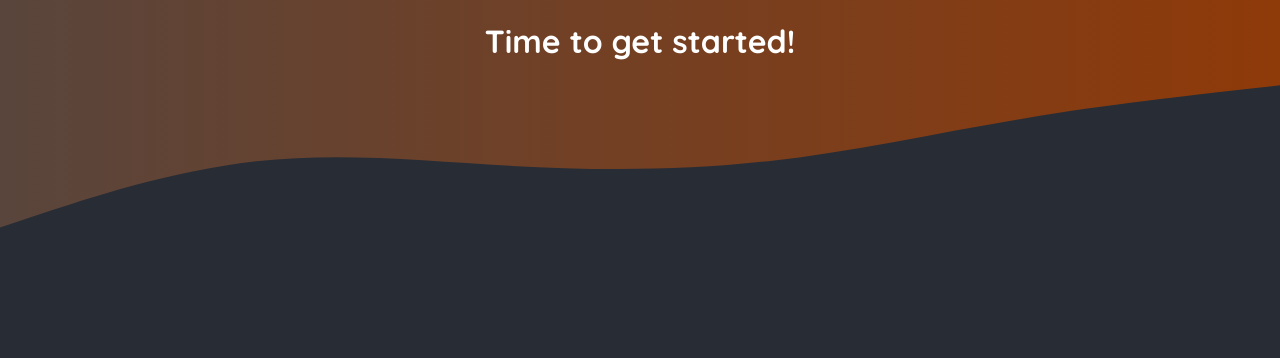
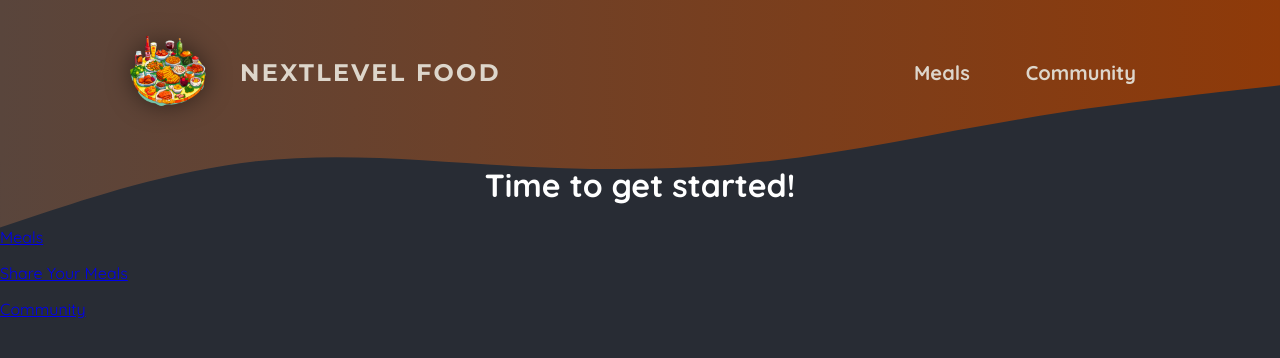
Before and after one commit to daniel-piszcz/foodies, a Next.js app: page / in a window 1280 px wide. Shown: the top 358 px of the page. Built offline with nearby package versions, Linux system fonts and the light colour scheme.

Commit message:
Basic routing and Main Header Component

```diff
--- a/app/layout.js
+++ b/app/layout.js
@@ -1,8 +1,9 @@
-import './globals.css';
+import "./globals.css";
+import MainHeader from "@/components/main-header";
 
 export const metadata = {
-  title: 'NextLevel Food',
-  description: 'Delicious meals, shared by a food-loving community.',
+	title: "NextLevel Food",
+	description: "Delicious meals, shared by a food-loving community.",
 };
 
 export default function RootLayout({ children }) {
@@ -15,20 +16,20 @@
 							<linearGradient id="gradient" x1="0%" y1="0%" x2="100%" y2="0%">
 								<stop
 									offset="0%"
-                  style={{ stopColor: '#59453c', stopOpacity: '1' }}
+									style={{ stopColor: "#59453c", stopOpacity: "1" }}
 								/>
 								<stop
 									offset="100%"
-                  style={{ stopColor: '#8f3a09', stopOpacity: '1' }}
+									style={{ stopColor: "#8f3a09", stopOpacity: "1" }}
 								/>
 							</linearGradient>
 						</defs>
 						<path
 							fill="url(#gradient)"
-              d="M0,256L48,240C96,224,192,192,288,181.3C384,171,480,181,576,186.7C672,192,768,192,864,181.3C960,171,1056,149,1152,133.3C1248,117,1344,107,1392,101.3L1440,96L1440,0L1392,0C1344,0,1248,0,1152,0C1056,0,960,0,864,0C768,0,672,0,576,0C480,0,384,0,288,0C192,0,96,0,48,0L0,0Z"
-            ></path>
+							d="M0,256L48,240C96,224,192,192,288,181.3C384,171,480,181,576,186.7C672,192,768,192,864,181.3C960,171,1056,149,1152,133.3C1248,117,1344,107,1392,101.3L1440,96L1440,0L1392,0C1344,0,1248,0,1152,0C1056,0,960,0,864,0C768,0,672,0,576,0C480,0,384,0,288,0C192,0,96,0,48,0L0,0Z"></path>
 					</svg>
 				</div>
+				<MainHeader />
 
 				{children}
 			</body>
--- a/app/page.js
+++ b/app/page.js
@@ -1,9 +1,20 @@
+import Link from "next/link";
+
 export default function Home() {
 	return (
 		<main>
-      <h1 style={{ color: 'white', textAlign: 'center' }}>
+			<h1 style={{ color: "white", textAlign: "center" }}>
 				Time to get started!
 			</h1>
+			<p>
+				<Link href="/meals"> Meals </Link>
+			</p>
+			<p>
+				<Link href="/meals/share"> Share Your Meals </Link>
+			</p>
+			<p>
+				<Link href="/community"> Community </Link>
+			</p>
 		</main>
 	);
 }
--- /dev/null
+++ b/components/main-header.js
@@ -0,0 +1,25 @@
+import Link from "next/link";
+import logoImg from "@/assets/logo.png";
+import classes from "./main-header.module.css";
+
+export default function MainHeader() {
+	return (
+		<header className={classes.header}>
+			<Link className={classes.logo} href="/">
+				<img src={logoImg.src} alt="A plate with food on it" />
+				NextLevel Food
+			</Link>
+
+			<nav className={classes.nav}>
+				<ul>
+					<li>
+						<Link href="/meals">Meals</Link>
+					</li>
+					<li>
+						<Link href="/community">Community</Link>
+					</li>
+				</ul>
+			</nav>
+		</header>
+	);
+}
--- /dev/null
+++ b/components/main-header.module.css
@@ -0,0 +1,67 @@
+.header {
+  display: flex;
+  justify-content: space-between;
+  align-items: center;
+  padding: 2rem 1rem;
+}
+
+@media (min-width: 768px) {
+  .header {
+    padding: 2rem 10%;
+  }
+}
+
+.nav ul {
+  list-style: none;
+  margin: 0;
+  padding: 0;
+  display: flex;
+  gap: 1.5rem;
+  /* font-family: 'Montserrat', sans-serif; */
+  font-size: 1.25rem;
+}
+
+.nav a {
+  text-decoration: none;
+  color: #ddd6cb;
+  font-weight: bold;
+  padding: 0.5rem 1rem;
+  border-radius: 0.5rem;
+}
+
+.nav a:hover,
+.nav a:active {
+  background: linear-gradient(90deg, #ff8a05, #f9b331);
+  background-clip: text;
+  -webkit-background-clip: text;
+  -webkit-text-fill-color: transparent;
+  text-shadow: 0 0 18px rgba(248, 190, 42, 0.8);
+}
+
+.active {
+  background: linear-gradient(90deg, #ff8a05, #f9b331);
+  background-clip: text;
+  -webkit-background-clip: text;
+  -webkit-text-fill-color: transparent;
+}
+
+.logo {
+  display: flex;
+  align-items: center;
+  justify-content: center;
+  gap: 2rem;
+  text-decoration: none;
+  color: #ddd6cb;
+  font-weight: bold;
+  font-family: 'Montserrat', sans-serif;
+  letter-spacing: 0.15rem;
+  text-transform: uppercase;
+  font-size: 1.5rem;
+}
+
+.logo img {
+  width: 5rem;
+  height: 5rem;
+  object-fit: contain;
+  filter: drop-shadow(0 0 0.75rem rgba(0, 0, 0, 0.5));
+}
```
Also changed, not shown: app/community/page.js (added, +7 -0 lines), app/meals/[mealSlug]/page.js (added, +7 -0 lines), app/meals/page.js (added, +7 -0 lines), app/meals/share/page.js (added, +7 -0 lines), 1 other file (tests, documents, lock files or other folders). Lines whose indentation alone changed are shown as unchanged.
